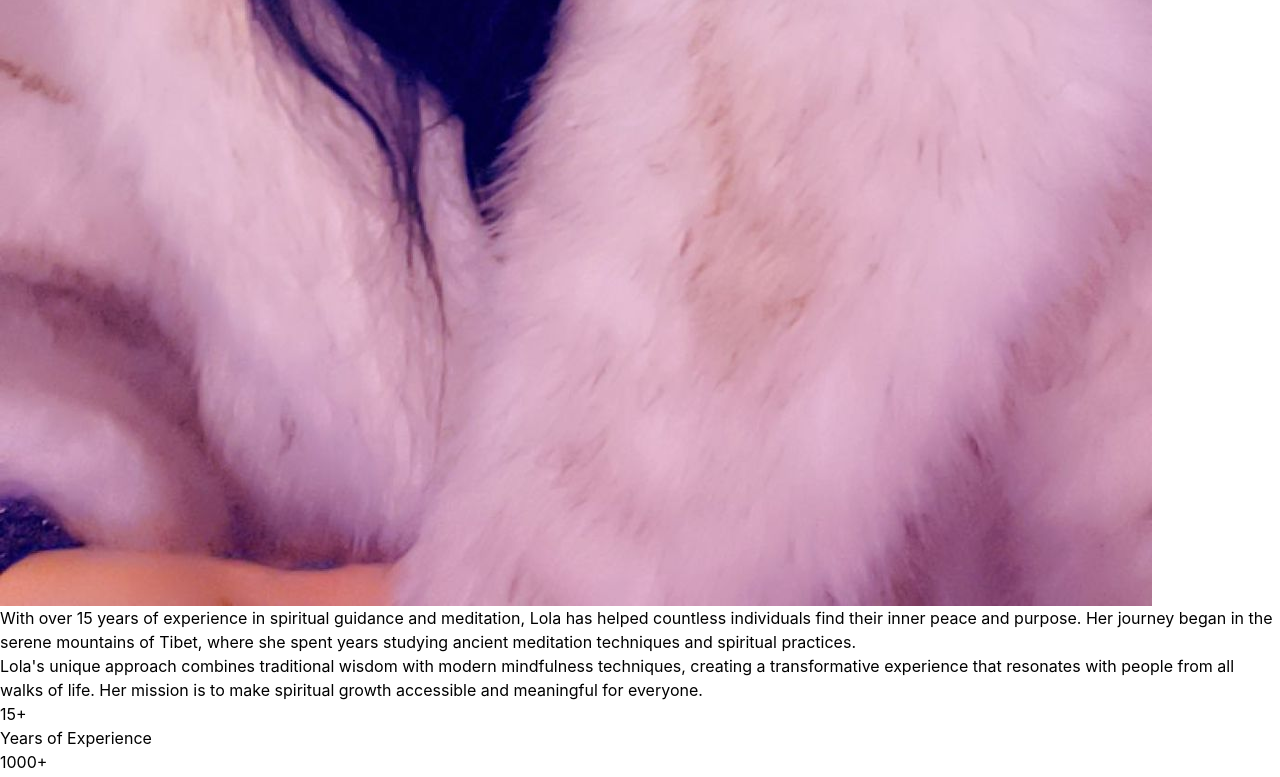
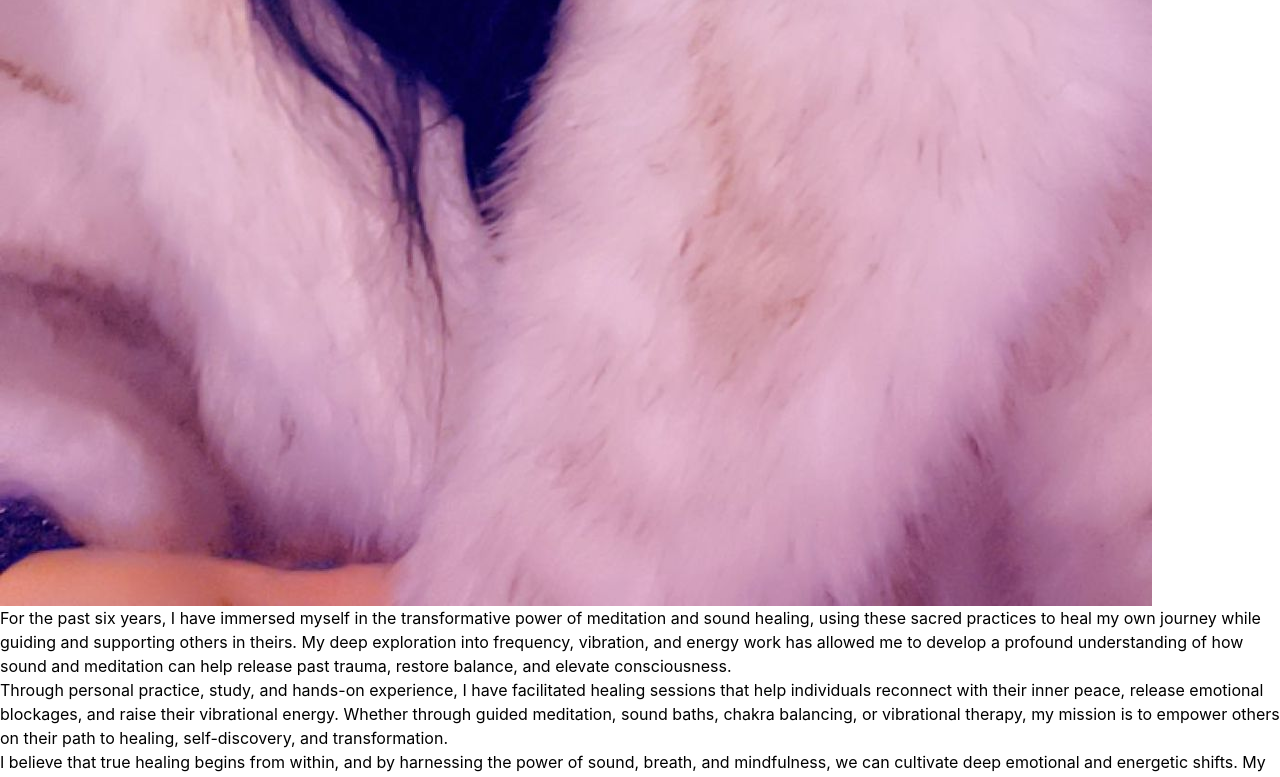
Before and after one commit to Anest2009/stacionihyjnore2, a React (Vite) app: page / in a window 1280 px wide. Shown: the part 2000-2777 px from the top of the page. Built offline with nearby package versions, Linux system fonts and the light colour scheme.

Commit message:
Update About.tsx

```diff
--- a/src/components/About.tsx
+++ b/src/components/About.tsx
@@ -14,7 +14,7 @@ export function About() {
             </div>
             <div className="text-center">
               <h2 className="text-3xl font-serif text-gray-900 mb-4">About Lola</h2>
-              <p className="text-gray-600 max-w-2xl mx-auto mb-12">Founder & Spiritual Guide</p>
+              <p className="text-gray-600 max-w-2xl mx-auto mb-12">Meditation & Sound Healing Practitioner</p>
             </div>
           </div>
 
@@ -28,14 +28,30 @@ export function About() {
               />
             </div>
             <div className="space-y-6">
-              <p className="text-lg text-gray-600 leading-relaxed">With over 15 years of experience in spiritual guidance and meditation, Lola has helped countless individuals find their inner peace and purpose. Her journey began in the serene mountains of Tibet, where she spent years studying ancient meditation techniques and spiritual practices.
+              <p className="text-lg text-gray-600 leading-relaxed">
+                For the past six years, I have immersed myself in the transformative power of meditation and sound
+                healing, using these sacred practices to heal my own journey while guiding and supporting others in
+                theirs. My deep exploration into frequency, vibration, and energy work has allowed me to develop a
+                profound understanding of how sound and meditation can help release past trauma, restore balance, and
+                elevate consciousness.
               </p>
               <p className="text-lg text-gray-600 leading-relaxed">
-              Lola's unique approach combines traditional wisdom with modern mindfulness techniques, creating a transformative experience that resonates with people from all walks of life. Her mission is to make spiritual growth accessible and meaningful for everyone.
+                Through personal practice, study, and hands-on experience, I have facilitated healing sessions that help
+                individuals reconnect with their inner peace, release emotional blockages, and raise their vibrational
+                energy. Whether through guided meditation, sound baths, chakra balancing, or vibrational therapy, my
+                mission is to empower others on their path to healing, self-discovery, and transformation.
+              </p>
+              <p className="text-lg text-gray-600 leading-relaxed">
+                I believe that true healing begins from within, and by harnessing the power of sound, breath, and
+                mindfulness, we can cultivate deep emotional and energetic shifts. My work is dedicated to creating a
+                safe and sacred space for those seeking to heal, grow, and step into their highest potential.
+              </p>
+              <p className="text-lg text-gray-600 leading-relaxed font-semibold text-[#B5CDA3]">
+                Let’s vibrate higher together.
               </p>
               <div className="grid grid-cols-3 gap-4 pt-6">
                 <div className="text-center p-4 bg-white/50 rounded-xl shadow-sm">
-                  <div className="text-2xl font-bold text-[#B5CDA3]">15+</div>
+                  <div className="text-2xl font-bold text-[#B5CDA3]">6+</div>
                   <div className="text-sm text-gray-600">Years of Experience</div>
                 </div>
                 <div className="text-center p-4 bg-white/50 rounded-xl shadow-sm">
@@ -54,3 +70,5 @@ export function About() {
     </section>
   );
 }
+
+export default About;
```
